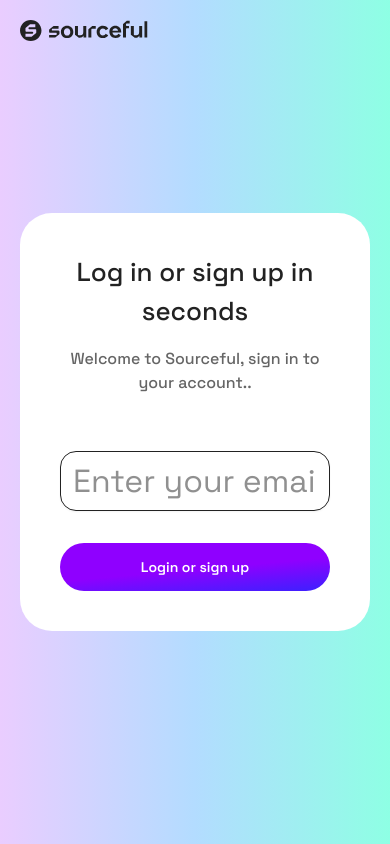
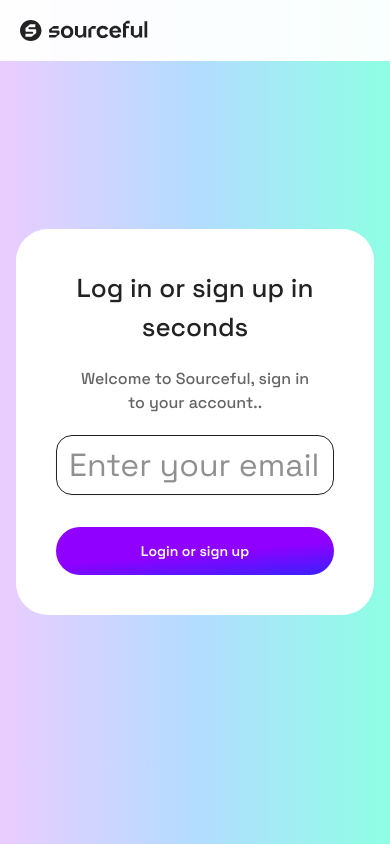
Before and after one commit to lukemoody/prompt-box, a Next.js app: page /login in a window 390 px wide. Built offline with nearby package versions, Linux system fonts and the light colour scheme; no server answers.

Commit message:
quick responsive tweaks

```diff
--- a/src/app/dashboard/layout.tsx
+++ b/src/app/dashboard/layout.tsx
@@ -23,7 +23,7 @@ export default function DashboardLayout({
       <ToolbarPill />
       <div
         data-testid="dashboard-page"
-        className="h-screen w-full flex flex-row items-start justify-between px-4 lg:p-6"
+        className="w-full flex flex-row items-start justify-between"
       >
         <PlatformSidebar navigation={navigationData} />
         <div className="w-full pt-16 lg:pt-18">{children}</div>
--- a/src/app/dashboard/page.tsx
+++ b/src/app/dashboard/page.tsx
@@ -28,6 +28,7 @@ export default function DashboardPage() {
         )}
       </div>
       <PromptContainer />
+      <div className="w-full mb-[400px]"></div>
     </>
   );
 }
--- a/src/app/layout.tsx
+++ b/src/app/layout.tsx
@@ -26,7 +26,7 @@ export default async function RootLayout({
   return (
     <html lang="en">
       <body
-        className={`${spaceGrotesk.variable} antialiased bg-gradient-r-violet-blue-green-subtle`}
+        className={`${spaceGrotesk.variable} antialiased bg-gradient-r-violet-blue-green-subtle px-4 lg:p-6`}
       >
         <QueryProvider>{children}</QueryProvider>
       </body>
--- a/src/app/login/page.tsx
+++ b/src/app/login/page.tsx
@@ -84,14 +84,14 @@ export default function LoginPage() {
       <PublicHeader hideElements={true} logoReduced={true} />
       <div
         data-testid="login-page"
-        className="h-screen w-full flex items-center justify-center px-5"
+        className="h-screen w-full flex items-center justify-center"
       >
         <div className="flex flex-col items-center justify-center text-center rounded-4xl overflow-hidden max-w-[800px] w-full p-10 bg-background">
-          <div className="flex flex-col gap-4 mb-14">
+          <div className="flex flex-col lg:gap-4 lg:mb-14">
             <h1 className="text-[26px] md:text-3xl font-medium text-foreground">
               Log in or sign up in seconds
             </h1>
-            <p className="tracking-normal text-base text-ui-grey font-medium p5 md:px-24">
+            <p className="tracking-normal text-base text-ui-grey font-medium p-5 md:px-24">
               Welcome to Sourceful, sign in to your account..
             </p>
           </div>
--- a/src/app/page.tsx
+++ b/src/app/page.tsx
@@ -8,7 +8,7 @@ export default function LandingPage() {
       <PublicHeader hideElements={false} />
       <div
         data-testid="landing-page"
-        className="h-screen w-full flex flex-col md:items-center md:justify-center pt-20"
+        className="w-full flex flex-col md:items-center md:justify-center pt-20"
       >
         <div className="flex flex-col items-center justify-center mx-auto max-w-[720px] w-full text-center space-y-8 mb-8">
           <h1 className="text-foreground font-space-grotesk leading-tight font-medium text-[38px] md:text-[68px]">
@@ -20,6 +20,7 @@ export default function LandingPage() {
           </p>
         </div>
         <PromptContainer />
+        <div className="w-full mb-[100px]"></div>
       </div>
     </>
   );
--- a/src/components/headers/public-header/index.tsx
+++ b/src/components/headers/public-header/index.tsx
@@ -20,7 +20,7 @@ export const PublicHeader = ({
     <header
       data-testid="public-header"
       className={cn(
-        "fixed top-0 left-0 right-0 z-10 flex items-center justify-between max-w-[1408px] w-full mx-auto py-5 md:py-2 px-5 xl:px-0",
+        "fixed top-0 left-0 right-0 z-10 flex items-center justify-between max-w-[1408px] w-full mx-auto py-5 md:py-2 px-4 lg:p-6 bg-white/95 lg:bg-transparent",
         hideElements && "max-w-full py-5 xl:py-8! px-5 xl:px-10! h-auto"
       )}
     >
--- a/src/components/prompt/prompt-selector/index.tsx
+++ b/src/components/prompt/prompt-selector/index.tsx
@@ -44,7 +44,7 @@ export const PromptSelector = () => {
         <PopoverContent
           align={"end"}
           sideOffset={0}
-          className="grid grid-cols-3 lg:grid-cols-4 gap-4 bg-white border-ui-grey-light rounded-3xl lg:min-w-[928px] shadow-xl"
+          className="grid grid-cols-3 lg:grid-cols-4 gap-4 bg-white border-ui-grey-light rounded-3xl min-w-screen lg:min-w-[928px] shadow-xl"
         >
           {promptOptions.map((item, index) => {
             return <PromptOptionCard key={index} item={item} />;
```
